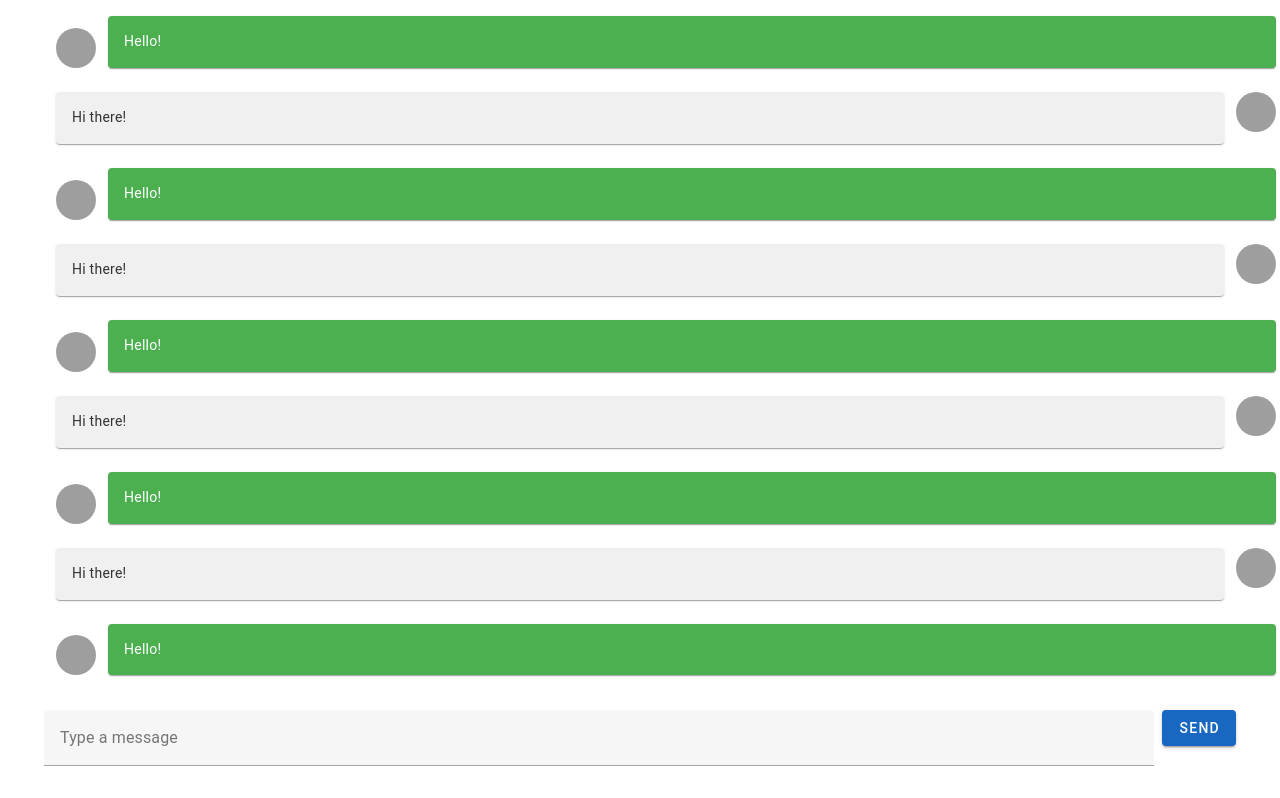
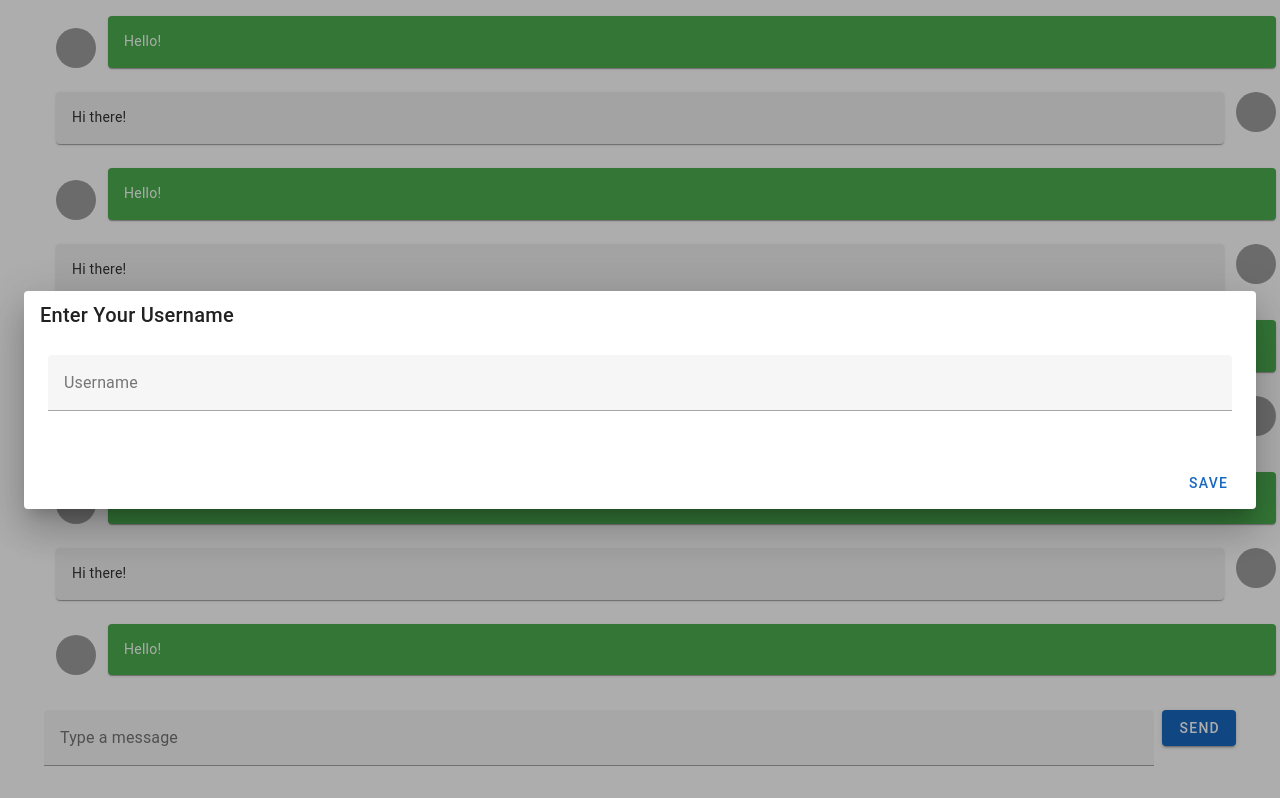
Before and after one commit to thendrianus/vue-live-chat, a Vue app: page / in a window 1280 px wide. Shown: the top 798 px of the page. Built offline with nearby package versions, Linux system fonts and the light colour scheme; grey boxes are pictures that could not be loaded.

Commit message:
feat: add username promt dialog UI on mount

```diff
--- a/src/pages/LiveChat.vue
+++ b/src/pages/LiveChat.vue
@@ -40,6 +40,22 @@
         </v-row>
       </v-container>
     </v-footer>
+
+    <!-- Chat Username Promt -->
+    <v-dialog v-model="usernameDialog" persistent>
+      <v-card>
+        <v-card-title>
+          Enter Your Username
+        </v-card-title>
+        <v-card-text>
+          <v-text-field v-model="usernameInput" label="Username"></v-text-field>
+        </v-card-text>
+        <v-card-actions>
+          <v-spacer></v-spacer>
+          <v-btn @click="saveUsername" color="primary" class="mr-2">Save</v-btn>
+        </v-card-actions>
+      </v-card>
+    </v-dialog>
   </v-container>
 </template>
 
@@ -69,7 +85,14 @@ export default {
       bottomSheet: true,
       userProfilePhoto: "src/assets/profile.jpg",
       senderProfilePhoto: "src/assets/profile.jpg",
+      usernameDialog: false,
+      usernameInput: "",
+      username: ""
     };
+  },
+  mounted() {
+    // Everytime page load will promt username dialog
+    this.usernameDialog = true;
   },
   methods: {
     sendMessage() {
@@ -77,6 +100,11 @@ export default {
         this.messages.push({ sender: "user", text: this.newMessage.trim() });
         this.newMessage = "";
       }
+    },
+    saveUsername() {
+      this.username = this.usernameInput;
+      this.usernameInput = "";
+      this.usernameDialog = false;
     },
   },
 };
```
